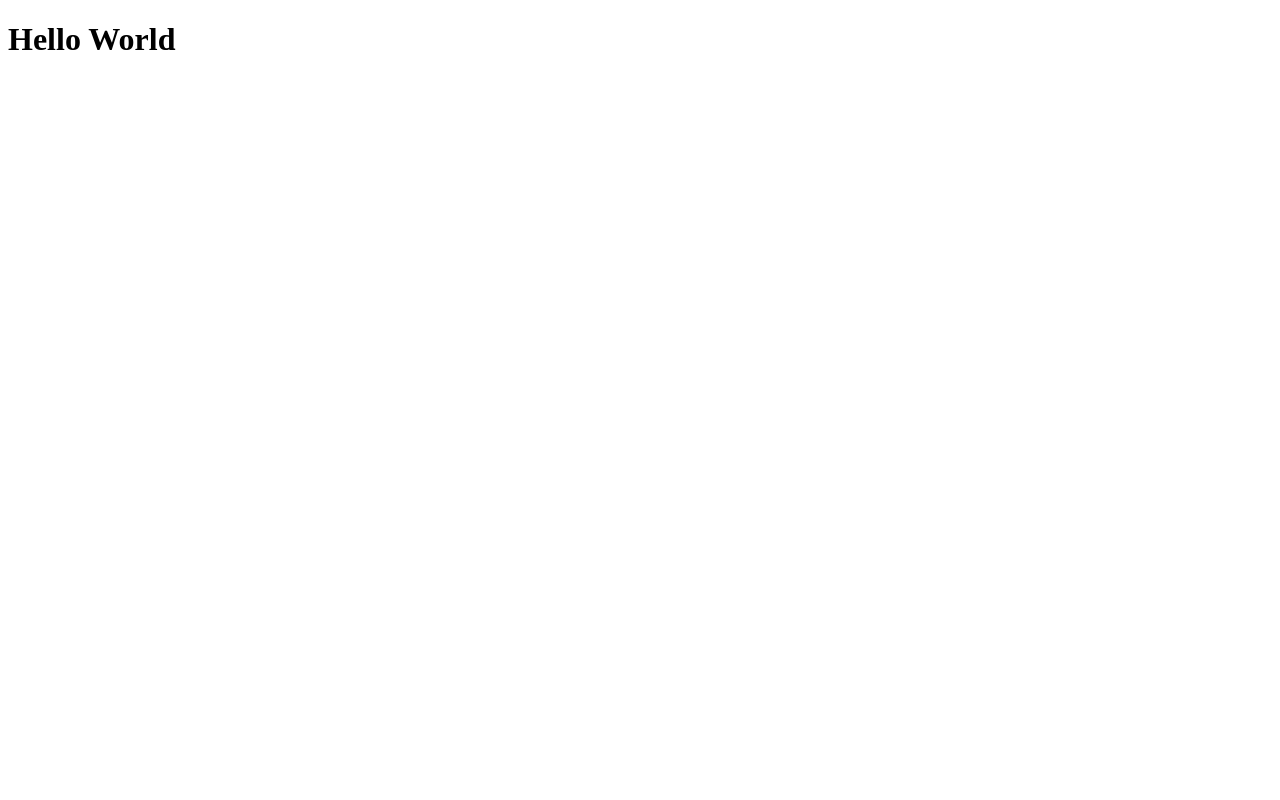
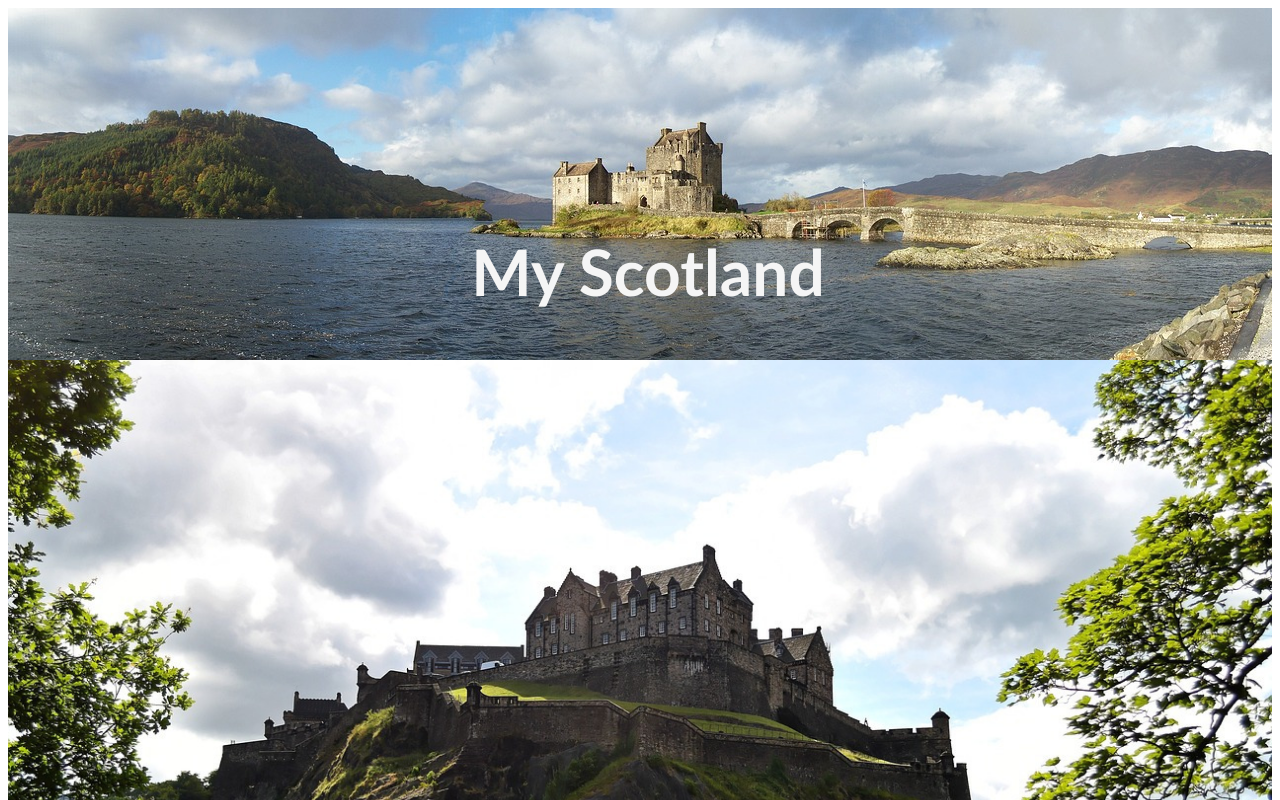
Before and after one commit to 2225422254/Myweb, a plain HTML site: page index.html in a window 1280 px wide. Shown: the top 800 px of the page. Drawn offline with Linux system fonts and the light colour scheme.

Commit message:
I forgot to commit(update)

```diff
--- a/index.html
+++ b/index.html
@@ -2,12 +2,24 @@
 <html lang="en">
 <head>
     <meta charset="UTF-8">
-    <meta http-equiv="X-UA-Compatible" content="IE=edge">
     <meta name="viewport" content="width=device-width, initial-scale=1.0">
+    <link rel="stylesheet" href="style.css">
     <title>Document</title>
 </head>
 <body>
-    <h1>Hello World</h1>
-
+    <section class="hero-image">
+        <h1 class="hero-text">
+            My Scotland
+        </h1>
+    </section>
+    <section class="two column">
+        <div class="image">
+            <img src="./images/edinburgh-castle-959083_1280.jpg" alt="edinburgh castle">
+        </div>
+        <div class="info">
+            <h1>Edinburgh Castle</h1>
+            <p>Edinburgh Castle is a historic castle in Edinburgh, Scotland. It stands on Castle Rock, which has been occupied by humans since at least the Iron Age, although the nature of the early settlement is unclear. There has been a royal castle on the rock since at least the reign of David I in the 12th century, and the site continued to be a royal residence until 1633. From the 15th century, the castle's residential role declined, and by the 17th century it was principally used as military barracks with a large garrison. Its importance as a part of Scotland's national heritage was recognised increasingly from the early 19th century onwards, and various restoration programmes have been carried out over the past century and a half.</p>
+        </div>
+    </section>
 </body>
 </html>
--- /dev/null
+++ b/style.css
@@ -0,0 +1,33 @@
+* {
+    font-family:'Trebuchet MS', 'Lucida Sans Unicode', 'Lucida Grande', 'Lucida Sans', Arial, sans-serif;
+}
+
+.hero-image{
+    background-image: url("./images/scotland-1987599_1280.jpg") ;
+    height: 352px;
+    background-position: center;
+    background-repeat: no-repeat;
+    background-size: cover;
+}
+
+.hero-text{
+    color: whitesmoke;
+    position: absolute;
+    text-align: center;
+    top: 180px;
+    width: 100%;
+    font-size: 4rem;
+}
+
+img{
+    width: 100%;
+}
+
+.two-column{
+    display: grid;
+    grid-template-columns: 1fr 1fr;
+    gap: 50px;
+    width: 80%;
+    margin: auto;
+    margin-top: 40px;
+}
```
Also changed, not shown: images/Information.txt (added), images/bagpipes.jpg (added), images/edinburgh-castle-959083_1280.jpg (added), images/eilean-donan-5570684_1280.jpg (added), images/haggis.jpg (added), images/kilt.jpg (added), images/oban-114173_1280.jpg (added), images/scotland-1987599_1280.jpg (added), images/scottish-castle-967972_1280.jpg (added), images/skye-540130_1280.jpg (added), 1 other file.
